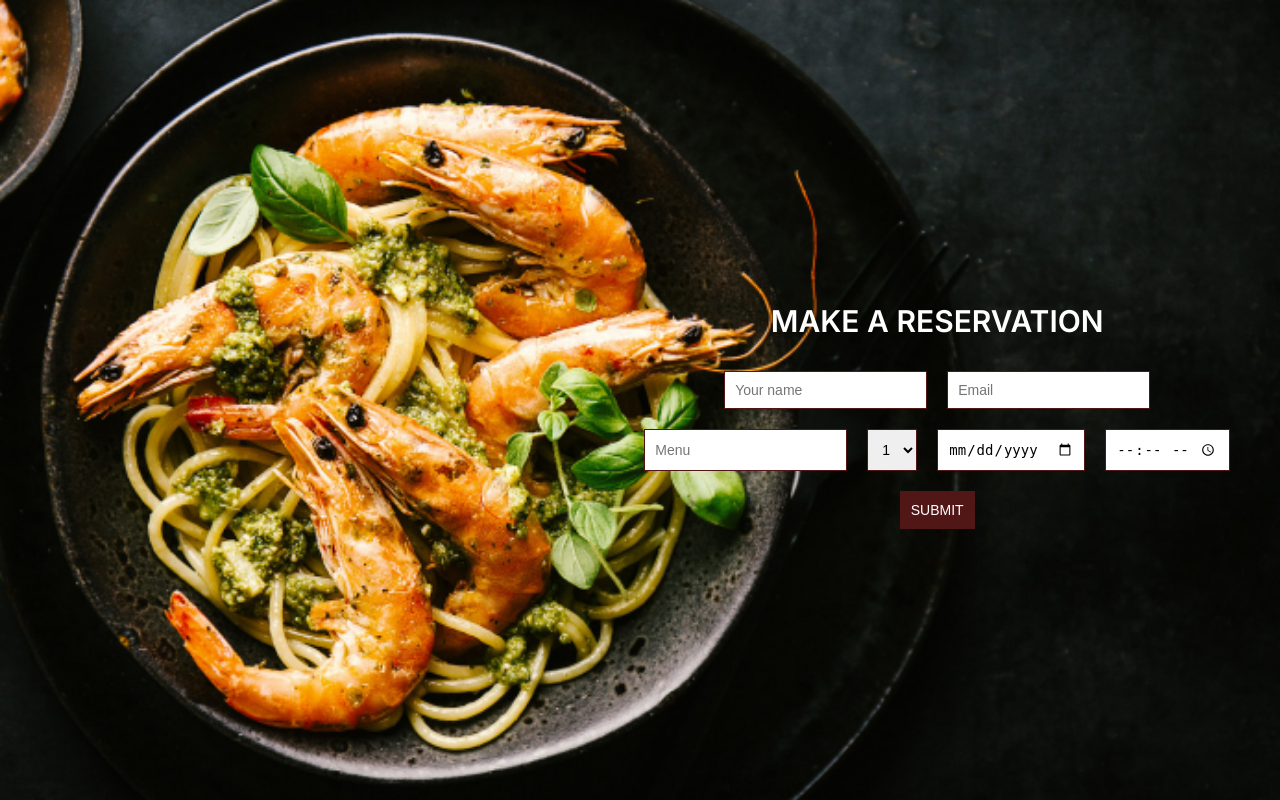
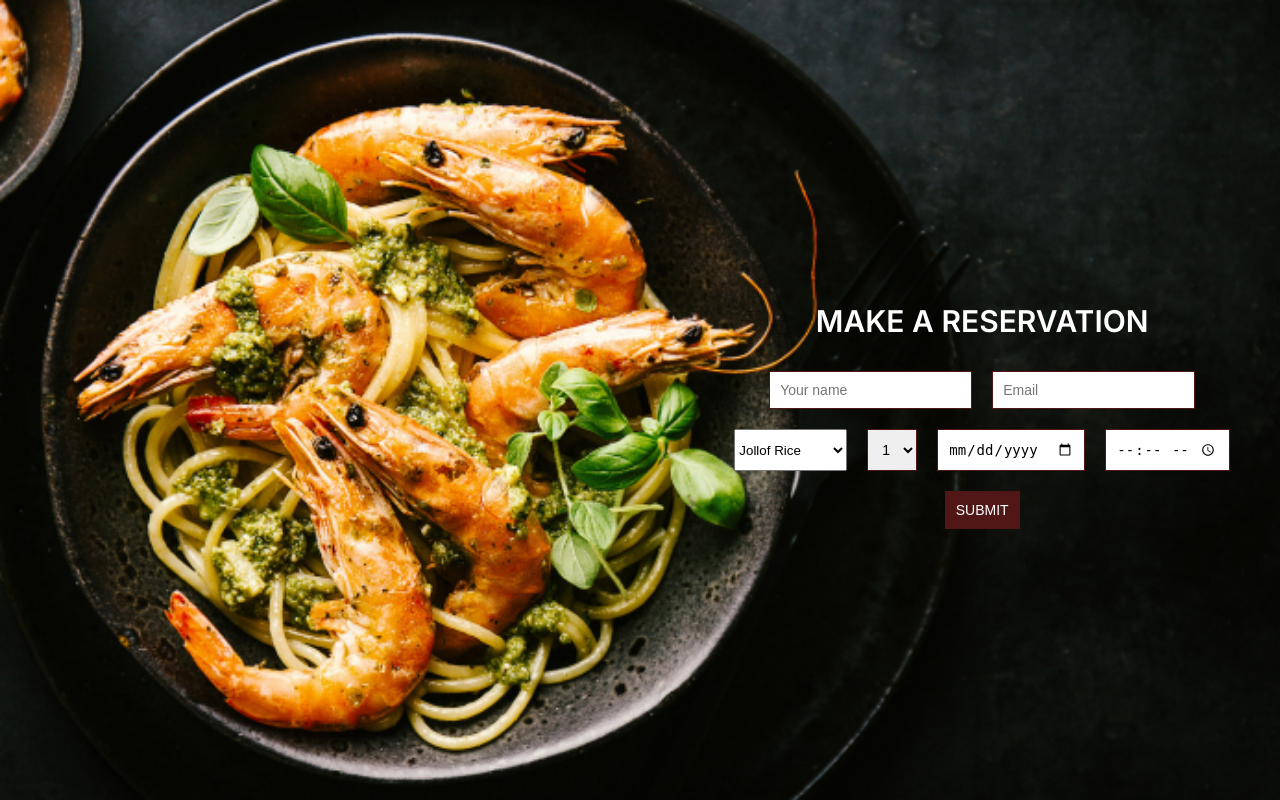
Before and after one commit to ejiro-design/restuarant-app, a Django app: page / in a window 1280 px wide. Run offline with Django 3.2, Linux system fonts and the light colour scheme.

Commit message:
add menu list

```diff
--- a/restaurant_project/reservation/templates/reservation/index.html
+++ b/restaurant_project/reservation/templates/reservation/index.html
@@ -20,7 +20,11 @@
                 <input type="email" placeholder="Email">
             </div>
             <div class="form-field">
-                <input type="text" placeholder="Menu">
+                <select>
+                    {% for item  in menu %}
+                    <option>{{ item  }}</option>
+                    {% endfor %}
+                </select>
                 <select name="option" id="size">
                     <option value="1">1</option>
                     <option value="2">2</option>
--- a/restaurant_project/reservation/views.py
+++ b/restaurant_project/reservation/views.py
@@ -7,6 +7,6 @@ from django.template import loader
 def index(request):
     template = loader.get_template('reservation/index.html')
     context = {
-        'latest_question_list': 3,
+        'menu':['Jollof Rice', 'Beans porridge', 'Potato Fries', 'Egusi soup']
     }
     return HttpResponse(template.render(context, request))
```
